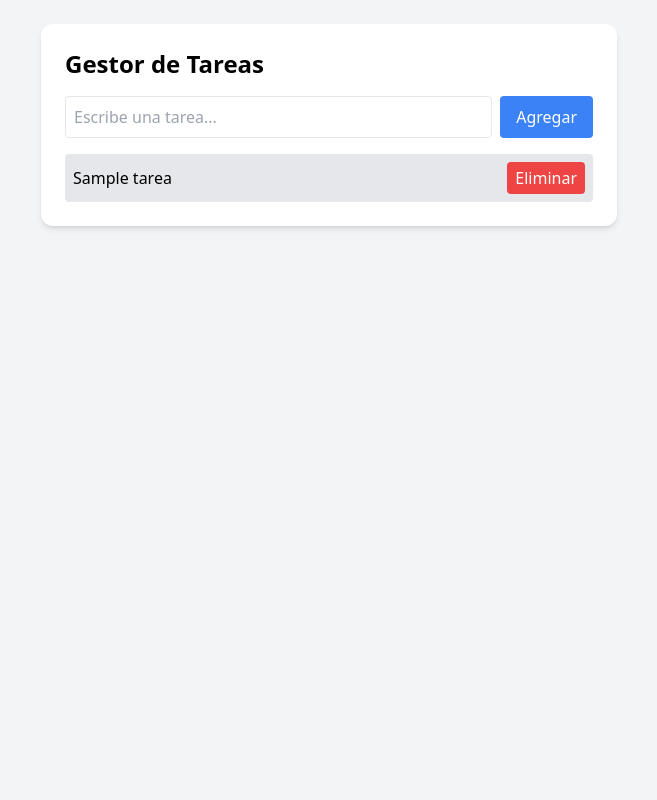
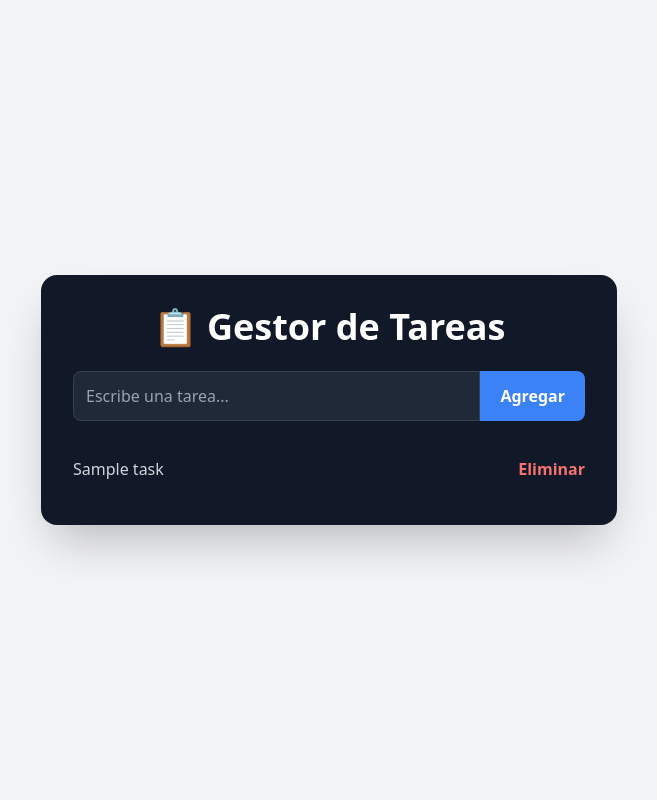
Before and after one commit to Antonio-dev272/mini-gestor-tareas, a Flask app: template templates/index.html in a window 1280 px wide. Shown: the whole page, without its empty margins (311-968 px from the left). Run offline with Flask 3, Linux system fonts and the light colour scheme; the template is opened without the code that fills it: most values are stand-ins (such as "Sample title", 1, 10 or a date in 2020); some libraries are stand-ins or nearby versions.

Commit message:
Segundo avance - gestor de tareas básico con Flask

```diff
--- a/app.py
+++ b/app.py
@@ -2,25 +2,21 @@ from flask import Flask, render_template, request, redirect, url_for
 
 app = Flask(__name__)
 
-# Lista para almacenar tareas en memoria
-tareas = []
+tasks = []
 
-@app.route('/')
+@app.route("/", methods=["GET", "POST"])
 def index():
-    return render_template('index.html', tareas=tareas)
+    if request.method == "POST":
+        task = request.form["task"]
+        tasks.append(task)
+        return redirect(url_for("index"))
+    return render_template("index.html", tasks=tasks)
 
-@app.route('/agregar', methods=['POST'])
-def agregar():
-    titulo = request.form['titulo']
-    if titulo:
-        tareas.append(titulo)
-    return redirect(url_for('index'))
+@app.route("/delete/<int:task_id>")
+def delete_task(task_id):
+    if 0 <= task_id < len(tasks):
+        del tasks[task_id]
+    return redirect(url_for("index"))
 
-@app.route('/eliminar/<int:indice>', methods=['POST'])
-def eliminar(indice):
-    if 0 <= indice < len(tareas):
-        tareas.pop(indice)
-    return redirect(url_for('index'))
-
-if __name__ == '__main__':
+if __name__ == "__main__":
     app.run(debug=True)
--- a/templates/index.html
+++ b/templates/index.html
@@ -2,30 +2,49 @@
 <html lang="es">
 <head>
   <meta charset="UTF-8" />
-  <title>Mini Gestor de Tareas</title>
+  <meta name="viewport" content="width=device-width, initial-scale=1.0">
+  <title>Gestor de Tareas</title>
   <script src="https://cdn.tailwindcss.com"></script>
 </head>
-<body class="bg-gray-100 p-6">
-  <div class="max-w-xl mx-auto bg-white p-6 rounded-xl shadow-md">
-    <h1 class="text-2xl font-bold mb-4">Gestor de Tareas</h1>
+<body class="bg-gray-100 min-h-screen flex items-center justify-center">
 
-    <form action="/agregar" method="POST" class="flex space-x-2 mb-4">
-      <input name="titulo" type="text" placeholder="Escribe una tarea..." required class="flex-1 p-2 border rounded" />
-      <button type="submit" class="bg-blue-500 text-white px-4 py-2 rounded">Agregar</button>
+  <div class="bg-gray-900 shadow-2xl rounded-2xl p-8 max-w-xl w-full space-y-6 transition-all duration-300">
+    <h1 class="text-4xl font-extrabold text-center text-white mb-4">📋 Gestor de Tareas</h1>
+
+    <form method="POST" class="flex shadow-sm">
+      <input
+        name="task"
+        type="text"
+        placeholder="Escribe una tarea..."
+        class="flex-grow p-3 rounded-l-lg border border-gray-700 bg-gray-800 text-white placeholder-gray-400 focus:outline-none focus:ring-2 focus:ring-blue-400"
+        required
+      >
+      <button
+        type="submit"
+        class="bg-blue-500 text-white px-5 rounded-r-lg hover:bg-blue-600 transition-all duration-200 font-semibold"
+      >
+        Agregar
+      </button>
     </form>
 
-    <ul class="space-y-2">
-      {% for tarea in tareas %}
-        <li class="flex justify-between items-center p-2 bg-gray-200 rounded">
-          {{ tarea }}
-          <form action="/eliminar/{{ loop.index0 }}" method="POST">
-            <button class="bg-red-500 text-white px-2 py-1 rounded">Eliminar</button>
-          </form>
-        </li>
+    <ul class="divide-y divide-gray-700">
+      {% if tasks %}
+        {% for task in tasks %}
+          <li class="flex justify-between items-center py-3 group">
+            <span class="text-gray-300">{{ task }}</span>
+            <a
+              href="{{ url_for('delete_task', task_id=loop.index0) }}"
+              class="text-red-400 hover:text-red-500 font-semibold transition-all duration-200"
+            >
+              Eliminar
+            </a>
+          </li>
+        {% endfor %}
       {% else %}
-        <li class="text-gray-500">No hay tareas aún.</li>
-      {% endfor %}
+        <li class="text-gray-500 italic text-center py-2">No hay tareas aún.</li>
+      {% endif %}
     </ul>
   </div>
+
 </body>
 </html>
```
Also changed, not shown: static/css/styles.css (added).
